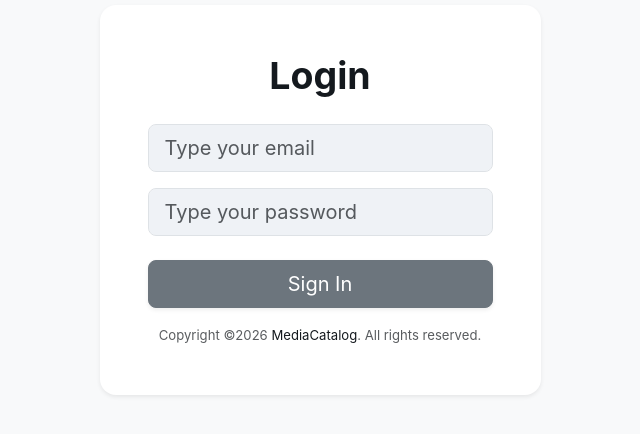
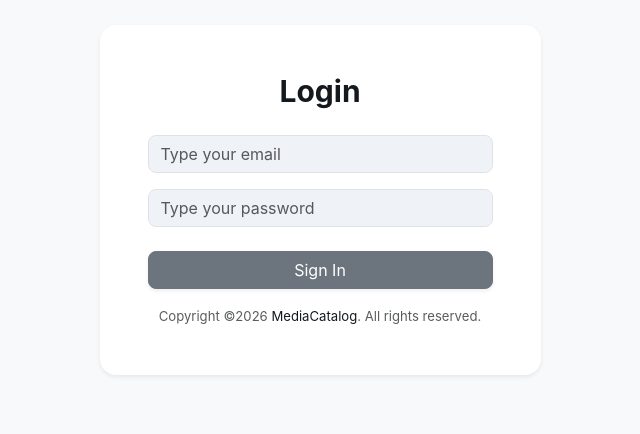
Before and after one commit to marcosbuydid/DA1_DA2_ORT_2026, an Angular app in the folder WebApp/media-catalog-web/: page /auth/login in a window 1280 px wide. Shown: the part 200-634 px from the top of the page, without its empty margins (320-960 px from the left). Built offline with nearby package versions, Linux system fonts and the light colour scheme.

Commit message:
minor change on login component

```diff
--- a/WebApp/media-catalog-web/src/app/features/auth/pages/login/login.html
+++ b/WebApp/media-catalog-web/src/app/features/auth/pages/login/login.html
@@ -5,12 +5,12 @@
       <div class="card shadow-sm rounded-4 border-0"
            style="background: #ffffff;">
         <div class="card-body p-5 text-center">
-          <h1 class="mb-4 fw-bold text-dark">Login</h1>
+          <h2 class="mb-4 fw-bold text-dark">Login</h2>
           <form [formGroup]="form" (ngSubmit)="onSubmit()" class="mt-3">
             <!-- Email -->
             <div class="mb-3">
               <input type="email"
-                     class="form-control form-control-lg rounded-3"
+                     class="form-control form-control rounded-3"
                      placeholder="Type your email"
                      formControlName="email"
                      [ngClass]="{ 'is-invalid': submitted && f['email'].errors }" />
@@ -22,7 +22,7 @@
             <!-- Password -->
             <div class="mb-4 position-relative">
               <input type="password"
-                     class="form-control form-control-lg rounded-3"
+                     class="form-control form-control rounded-3"
                      placeholder="Type your password"
                      formControlName="password"
                      [ngClass]="{ 'is-invalid': submitted && f['password'].errors }" />
@@ -32,7 +32,7 @@
             </div>
             <!-- Submit Button -->
             <div class="d-grid mb-3">
-              <button type="submit" class="btn btn-secondary btn-lg rounded-3 shadow-sm">
+              <button type="submit" class="btn btn-secondary btn rounded-3 shadow-sm">
                 Sign In
               </button>
             </div>
```
